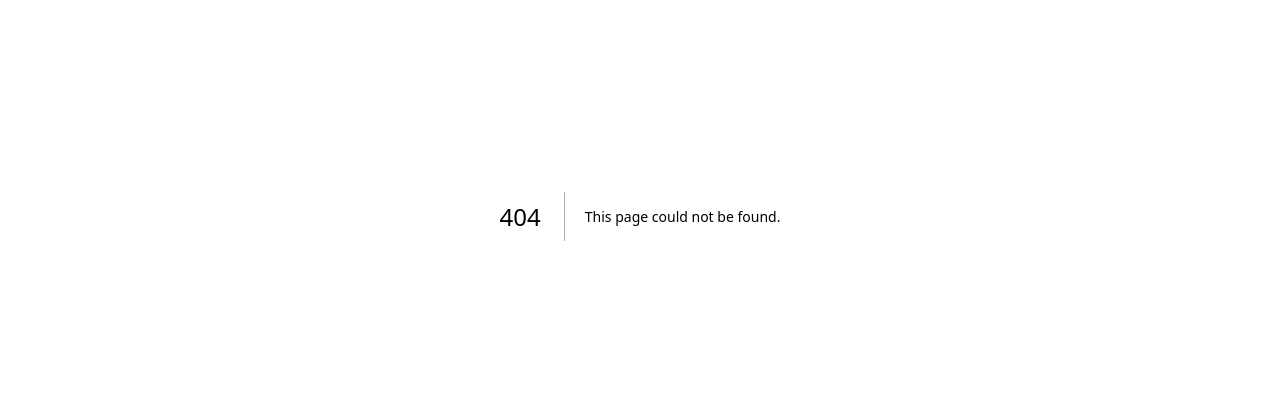
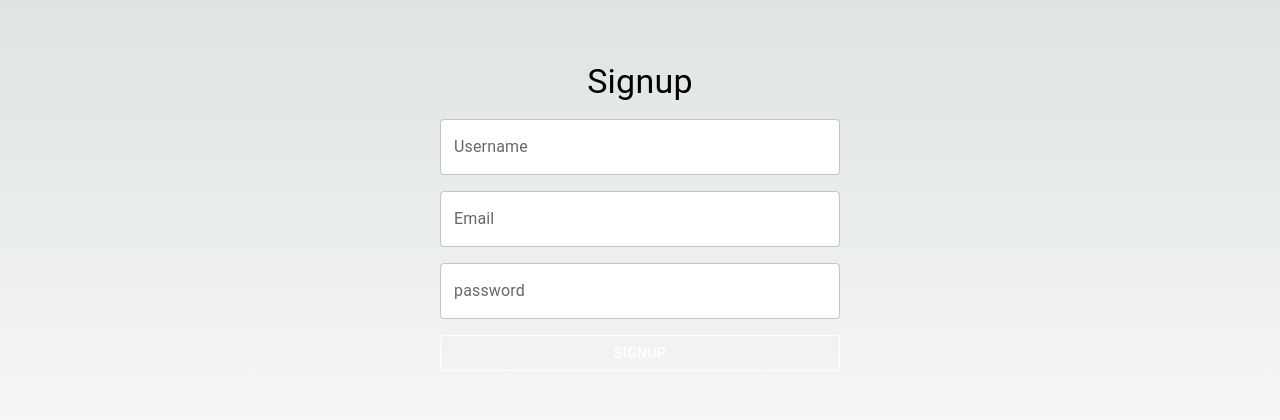
Before and after one commit to Marumo-ProG/nextjs-yaron, a Next.js app: page /signup in a window 1280 px wide. Before the commit this address had no page. Shown: the part 184-604 px from the top of the page. Built offline with nearby package versions, Linux system fonts and the light colour scheme.

Commit message:
MUI integrated and signup page done

```diff
--- a/package.json
+++ b/package.json
@@ -9,6 +9,11 @@
     "lint": "next lint"
   },
   "dependencies": {
+    "@emotion/react": "^11.11.4",
+    "@emotion/styled": "^11.11.5",
+    "@fontsource/roboto": "^5.0.13",
+    "@mui/icons-material": "^5.15.19",
+    "@mui/material": "^5.15.19",
     "axios": "^1.7.2",
     "bcryptjs": "^2.4.3",
     "jsonwebtoken": "^9.0.2",
--- /dev/null
+++ b/src/app/signup/page.tsx
@@ -0,0 +1,64 @@
+// this is the login page component that will be rendered when the user navigates to the /login route
+
+"use client";
+import React, { useState } from "react";
+import Link from "next/link";
+import { axios } from "axios";
+
+// MUI
+import Stack from "@mui/material/Stack";
+import Button from "@mui/material/Button";
+import Typography from "@mui/material/Typography";
+import TextField from "@mui/material/TextField";
+
+const SignupPage = () => {
+	const [user, setUser] = useState({ name: "", email: "", password: "" });
+
+	const handleSignup = () => {};
+	return (
+		<Stack height={"100vh"} justifyContent={"center"} alignItems={"center"}>
+			<Stack width={"400px"} spacing={2}>
+				<Typography variant={"h4"} sx={{ textAlign: "center" }}>
+					Signup
+				</Typography>
+				<TextField
+					label="Username"
+					variant="outlined"
+					value={user.name}
+					onChange={(e) => setUser({ ...user, name: e.target.value })}
+					sx={{ backgroundColor: "white", borderRadius: "5px" }}
+				/>
+				<TextField
+					label="Email"
+					type="email"
+					variant="outlined"
+					value={user.email}
+					onChange={(e) =>
+						setUser({ ...user, email: e.target.value })
+					}
+					sx={{ backgroundColor: "white", borderRadius: "5px" }}
+				/>
+				<TextField
+					label="password"
+					type="password"
+					variant="outlined"
+					value={user.password}
+					onChange={(e) =>
+						setUser({ ...user, password: e.target.value })
+					}
+					sx={{ backgroundColor: "white", borderRadius: "5px" }}
+				/>
+				<Button
+					variant="outlined"
+					color="primary"
+					onClick={handleSignup}
+					sx={{ borderColor: "white", color: "white" }}
+				>
+					Signup
+				</Button>
+			</Stack>
+		</Stack>
+	);
+};
+
+export default SignupPage;
```
Also changed, not shown: 1 other file (tests, documents, lock files or other folders).
